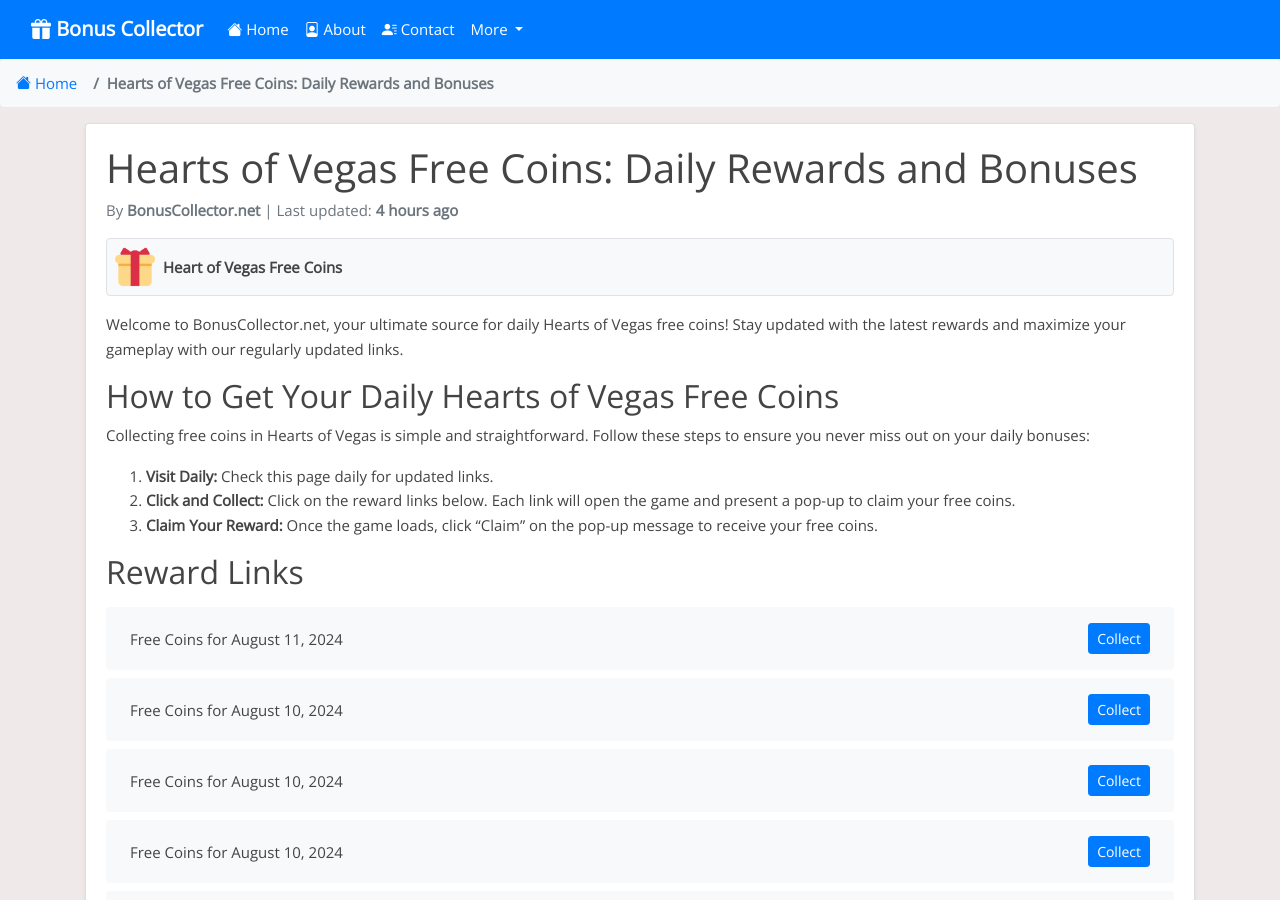
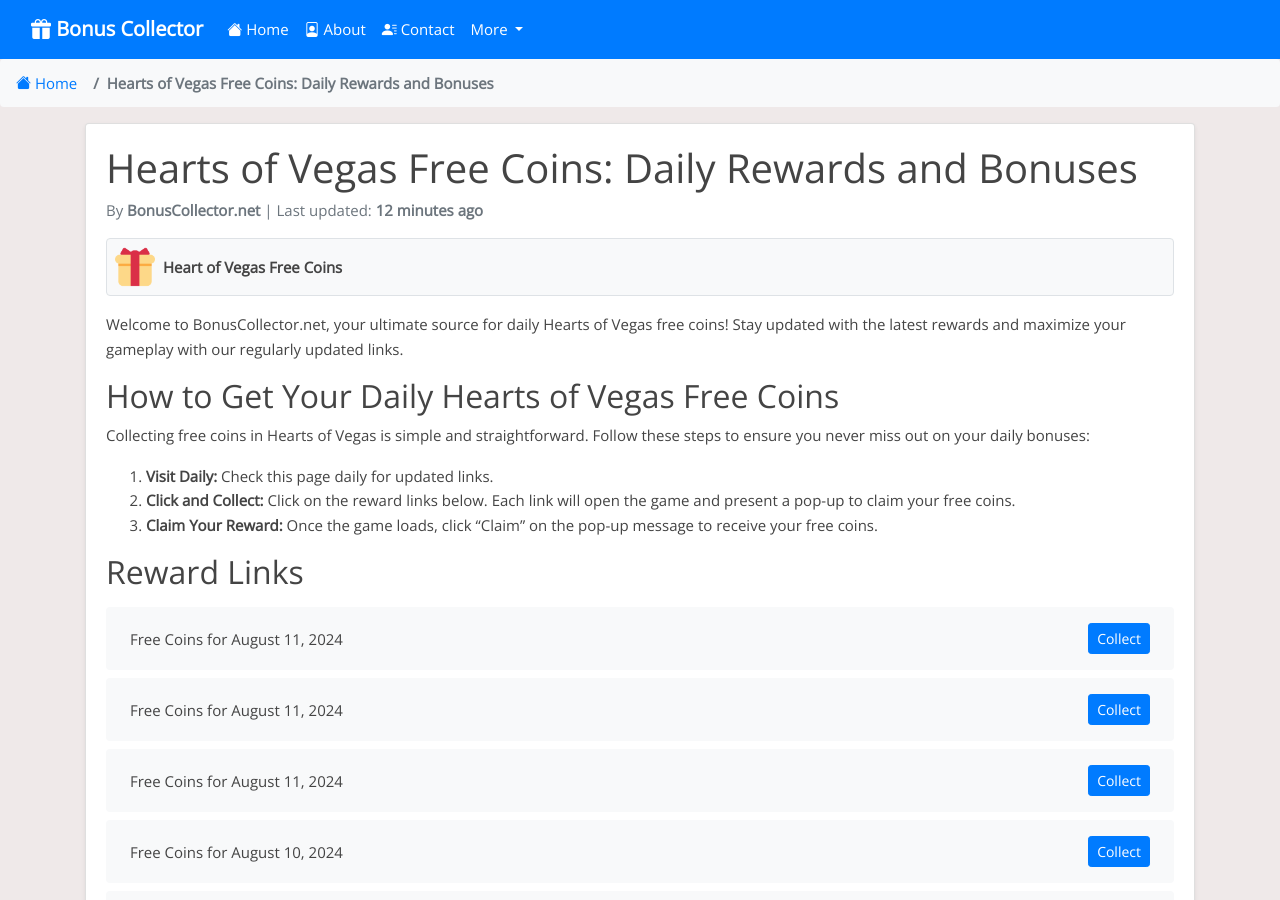
Before and after one commit to Prollad99/bs-net, a Jekyll site: the page built from _posts/2024-08-02-heart-of-vegas.md, in a window 1280 px wide and 900 px high. Built offline with Jekyll 4.4.1, drawn with Linux system fonts in a browser that asks for light colours; nearby versions of some CDN libraries; comment, search, counter and statistics services are not loaded; some of the changed text lies outside the part shown.

Commit message:
Update heart-of-vegas reward links and last modified date

```diff
--- a/_data/include_files.yml
+++ b/_data/include_files.yml
@@ -74,7 +74,7 @@
   last_modified: 2024-08-11 00:30:50
 
 heart-of-vegas.html:
-  last_modified: 2024-08-11 00:30:44
+  last_modified: 2024-08-11 04:24:04
 
 solitaire-grand-harvest.html:
   last_modified: 2024-08-09 12:26:26
--- a/_includes/heart-of-vegas.html
+++ b/_includes/heart-of-vegas.html
@@ -1,4 +1,12 @@
 <ul class="list-group mt-3 mb-4">
+  <li class="list-group-item d-flex justify-content-between align-items-center">
+    <span>Free Coins for August 11, 2024</span>
+    <a href="https://hovsocial.onelink.me/bx8J/uizmdhae" class="btn btn-primary btn-sm">Collect</a>
+  </li>
+  <li class="list-group-item d-flex justify-content-between align-items-center">
+    <span>Free Coins for August 11, 2024</span>
+    <a href="https://hovsocial.onelink.me/bx8J/g0wnhurr" class="btn btn-primary btn-sm">Collect</a>
+  </li>
   <li class="list-group-item d-flex justify-content-between align-items-center">
     <span>Free Coins for August 11, 2024</span>
     <a href="https://hovsocial.onelink.me/bx8J/azrb05qk" class="btn btn-primary btn-sm">Collect</a>
@@ -391,12 +399,4 @@
     <span>Free Coins for Invalid Date</span>
     <a href="https://hovsocial.onelink.me/bx8J/uz0887n8" class="btn btn-primary btn-sm">Collect</a>
   </li>
-  <li class="list-group-item d-flex justify-content-between align-items-center">
-    <span>Free Coins for Invalid Date</span>
-    <a href="https://hovsocial.onelink.me/bx8J/qkvxzghr" class="btn btn-primary btn-sm">Collect</a>
-  </li>
-  <li class="list-group-item d-flex justify-content-between align-items-center">
-    <span>Free Coins for Invalid Date</span>
-    <a href="https://hovsocial.onelink.me/bx8J/l4w6ya05" class="btn btn-primary btn-sm">Collect</a>
-  </li>
 </ul>
```
Also changed, not shown: links-json/heart-of-vegas.json (+8 -6 lines).
